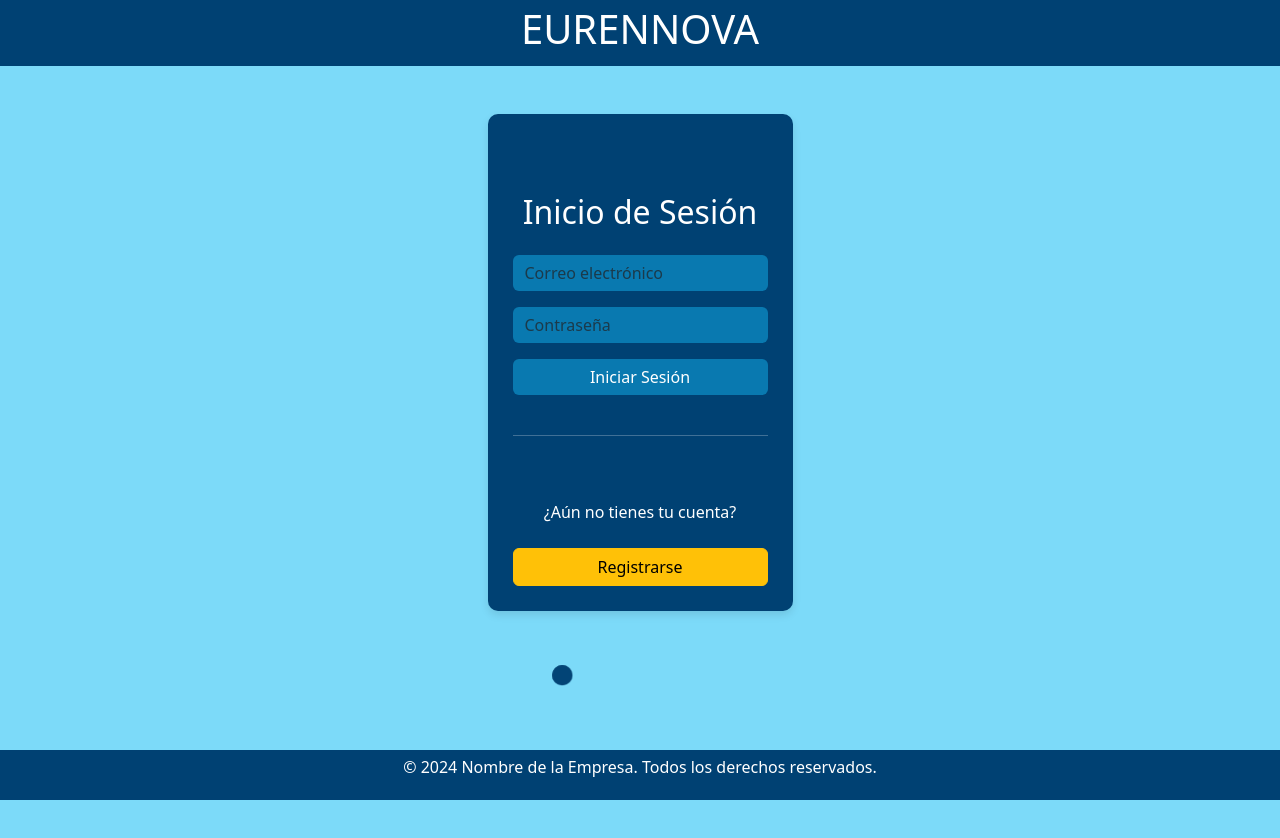
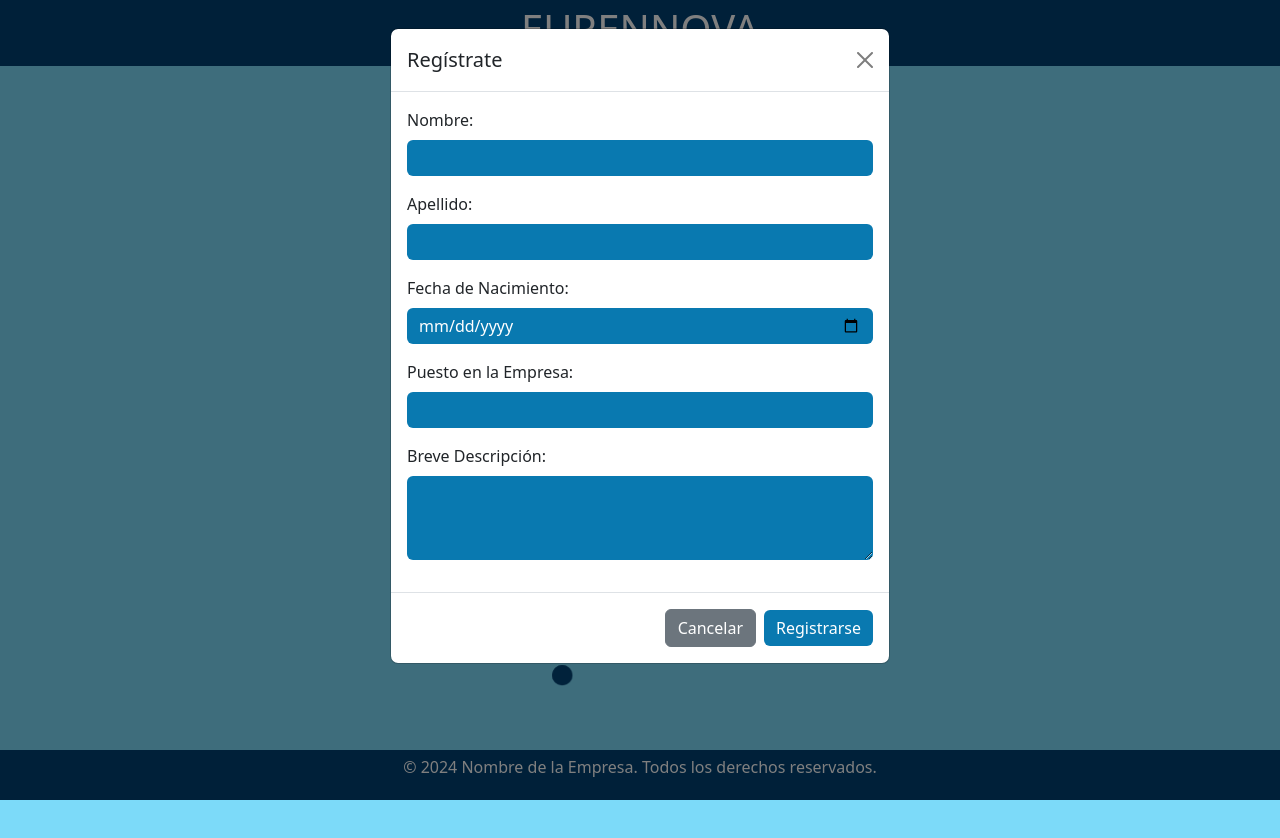
Before and after one commit to JDRP010903/modeloEurennove, a plain HTML site: page index.html in a window 1280 px wide. Both pictures are taken after a click on the button "Registrarse". Shown: the top 838 px of the page. Drawn offline with nearby package versions, Linux system fonts and the light colour scheme; some icons are missing.

Commit message:
Login terminado

```diff
--- a/index.html
+++ b/index.html
@@ -34,16 +34,53 @@
                         <div class="mb-3">
                             <input type="password" class="form-control" id="password" placeholder="Contraseña" required>
                         </div>
-                        <a href=""><button type="submit" class="btn btn-primary w-100">Iniciar Sesión</button></a>
+                        <a href="./pages/main.html"><button type="submit" class="btn btn-primary w-100">Iniciar Sesión</button></a>
                         <br>
                         <br>
                         <hr>
                         <br>
-                        <br>
                         <p class="text-center mb-4">¿Aún no tienes tu cuenta?</p>
-                        <button type="button" class="btn btn-warning w-100">Registrarse</button>
+                        <button type="button" class="btn btn-warning w-100"data-bs-toggle="modal" data-bs-target="#registrarseModal">Registrarse</button>
                     </form>
-
+                    <!-- Modal -->
+                    <div class="modal fade" id="registrarseModal" tabindex="-1" aria-labelledby="registrarseModalLabel" aria-hidden="true">
+                        <div class="modal-dialog">
+                        <div class="modal-content">
+                            <div class="modal-header">
+                            <h1 class="modal-title fs-5" id="registrarseModalLabel">Regístrate</h1>
+                            <button type="button" class="btn-close" data-bs-dismiss="modal" aria-label="Close"></button>
+                            </div>
+                            <div class="modal-body">
+                                <form id="formRegistro">
+                                    <div class="mb-3">
+                                    <label for="nombre" class="form-label">Nombre:</label>
+                                    <input type="text" class="form-control" id="nombre" required>
+                                    </div>
+                                    <div class="mb-3">
+                                    <label for="apellido" class="form-label">Apellido:</label>
+                                    <input type="text" class="form-control" id="apellido" required>
+                                    </div>
+                                    <div class="mb-3">
+                                    <label for="fechaNacimiento" class="form-label">Fecha de Nacimiento:</label>
+                                    <input type="date" class="form-control" id="fechaNacimiento" required>
+                                    </div>
+                                    <div class="mb-3">
+                                    <label for="puesto" class="form-label">Puesto en la Empresa:</label>
+                                    <input type="text" class="form-control" id="puesto" required>
+                                    </div>
+                                    <div class="mb-3">
+                                    <label for="descripcion" class="form-label">Breve Descripción:</label>
+                                    <textarea class="form-control" id="descripcion" rows="3" required></textarea>
+                                    </div>
+                                </form>
+                            </div>
+                            <div class="modal-footer">
+                            <button type="button" class="btn btn-secondary" data-bs-dismiss="modal">Cancelar</button>
+                            <button type="button" class="btn btn-primary">Registrarse</button>
+                            </div>
+                        </div>
+                        </div>
+                    </div>
                 </div>
             </div>
         </div>
```
